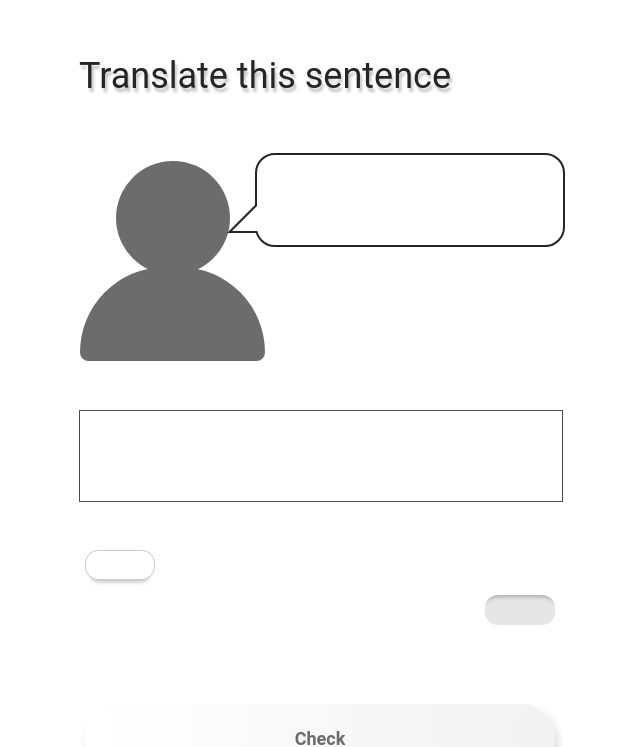
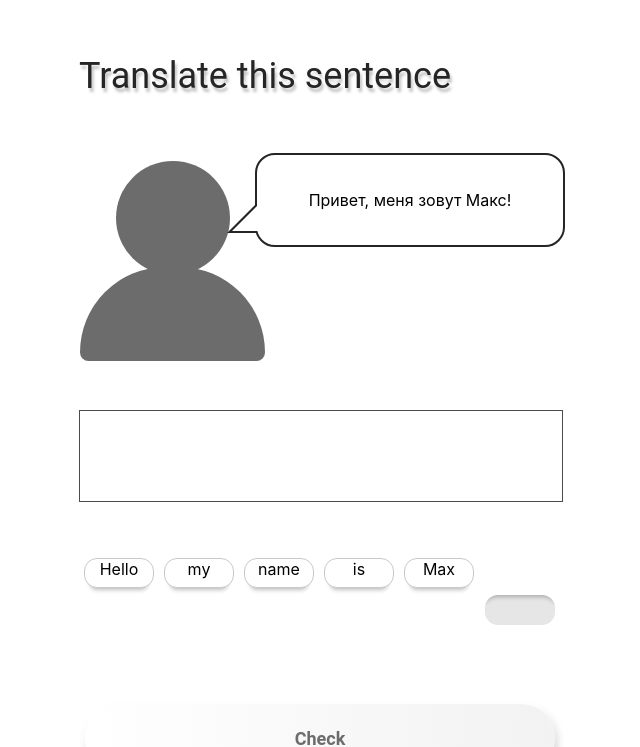
Before and after one commit to sStarkmaXx/react-ts-dnd, a React (Create React App) app: page / in a window 1280 px wide. Shown: the part 200-947 px from the top of the page, without its empty margins (640-1280 px from the left). Built offline with nearby package versions, Linux system fonts and the light colour scheme.

Commit message:
add render words

```diff
--- a/src/App.css
+++ b/src/App.css
@@ -41,6 +41,7 @@
 }
 
 .bubble {
+  display: grid;
   position: absolute;
   width: 306px;
   height: 90px;
@@ -48,6 +49,8 @@
   top: 353px;
   border: 2px solid #252525;
   border-radius: 20px;
+  align-content: center;
+  justify-content: center;
 }
 
 .bubble:before {
@@ -83,19 +86,6 @@
   border: 1px solid #4B4B4B;
 }
 
-.wordBubble {
-  position: absolute;
-  width: 70px;
-  height: 30px;
-  left: 725px;
-  top: 750px;
-  background: #FFFFFF;
-  border: 1px solid #C9C9C9;
-  box-sizing: border-box;
-  box-shadow: 0px 8px 4px -6px rgba(0, 0, 0, 0.25);
-  border-radius: 13px;
-}
-
 .emptyWordBubble {
   position: absolute;
   width: 70px;
--- a/src/App.tsx
+++ b/src/App.tsx
@@ -1,15 +1,20 @@
 import React from 'react';
 import './App.css';
+import WordBubbleConteiner from './components/WordBubbleConteiner';
+
+let mass: string = "Привет, меня зовут Макс!";
+let translateMass = ["Hello", "my", "name", "is", "Max"];
 
 const App: React.FC = ()=> {
+
   return (
     <div className="App">
       <div className="mainText">Translate this sentence</div>
       <div className="head"></div>
       <div className="body"></div>
-      <div className="bubble"></div>
+      <div className="bubble">{mass}</div>
       <div className="line"></div>
-      <div className="wordBubble"></div>
+      <WordBubbleConteiner translateMass={translateMass}/>
       <div className="emptyWordBubble"></div>
       <div className="button">Check</div>
     </div>
--- /dev/null
+++ b/src/components/WordBubble.tsx
@@ -0,0 +1,10 @@
+import React from 'react';
+import './WordBubbleModule.css';
+
+const WordBubble: React.FC<{word:string}> = (props) =>{
+    return(
+        <div className="wordBubble">{props.word}</div>
+    );
+}
+
+export default WordBubble;
--- /dev/null
+++ b/src/components/WordBubbleConteiner.tsx
@@ -0,0 +1,20 @@
+import React from 'react';
+import WordBubble from './WordBubble';
+import './WordBubbleConteinerModule.css';
+
+const WordBubbleConteiner: React.FC<{translateMass:string[]}> = (props)=>{
+    let getWord = props.translateMass.map(word =>{
+        return(
+            <div className="wordCont">
+                <WordBubble word={word}/>
+            </div>
+        );
+    })
+    return(
+        <div className="wordBubbleConteiner">
+            {getWord}
+        </div>
+    );
+}
+
+export default WordBubbleConteiner;
--- /dev/null
+++ b/src/components/WordBubbleConteinerModule.css
@@ -0,0 +1,17 @@
+.wordBubbleConteiner {
+    display: flex;
+    position: absolute;
+    width: 482px;
+    height: 90px;
+    left: 719px;
+    top: 750px;
+    align-content: space-between;
+    flex-wrap: wrap;
+}
+.wordCont{
+    display: grid;
+    justify-content: center;
+    align-content: center;
+    height: 45px;
+    width: 80px;
+}
--- /dev/null
+++ b/src/components/WordBubbleModule.css
@@ -0,0 +1,9 @@
+.wordBubble {
+    width: 70px;
+    height: 30px;
+    background: #FFFFFF;
+    border: 1px solid #C9C9C9;
+    box-sizing: border-box;
+    box-shadow: 0px 8px 4px -6px rgba(0, 0, 0, 0.25);
+    border-radius: 13px;
+  }
```
